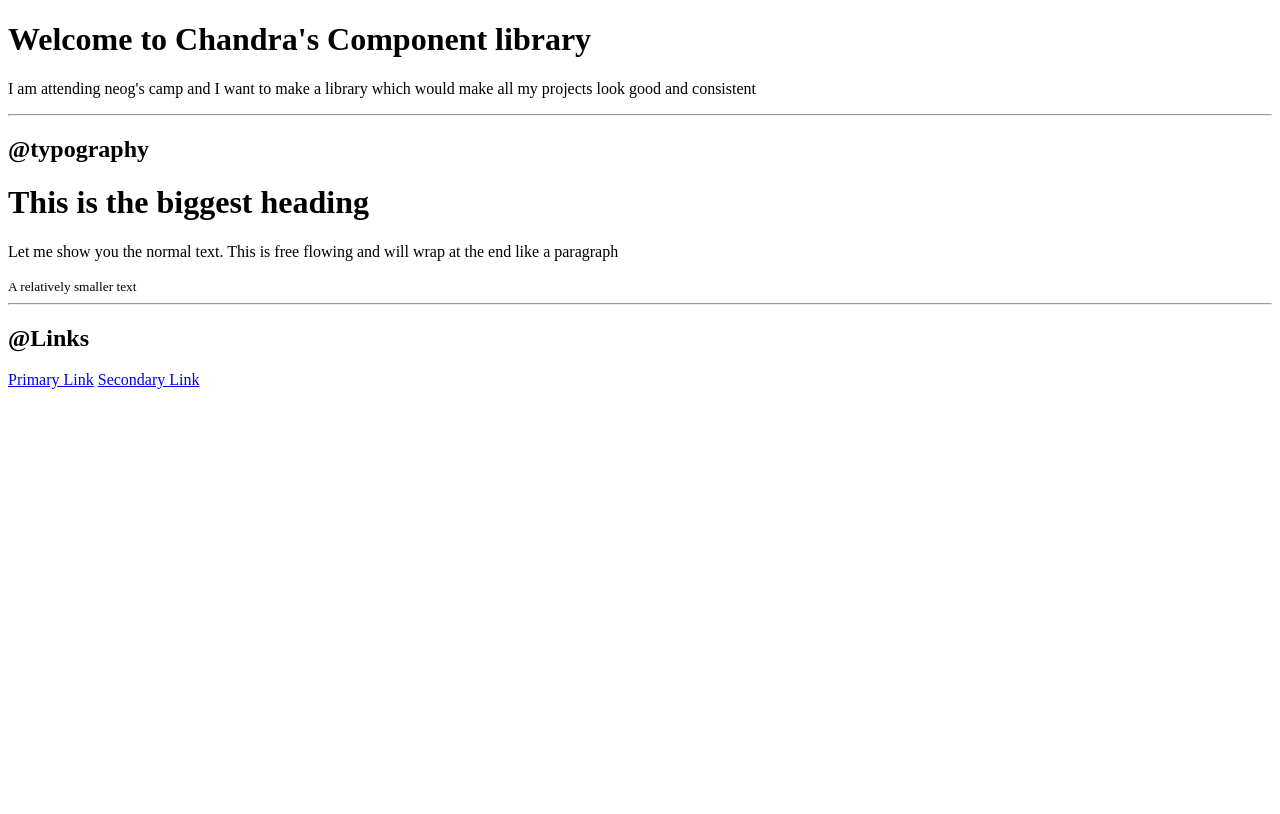
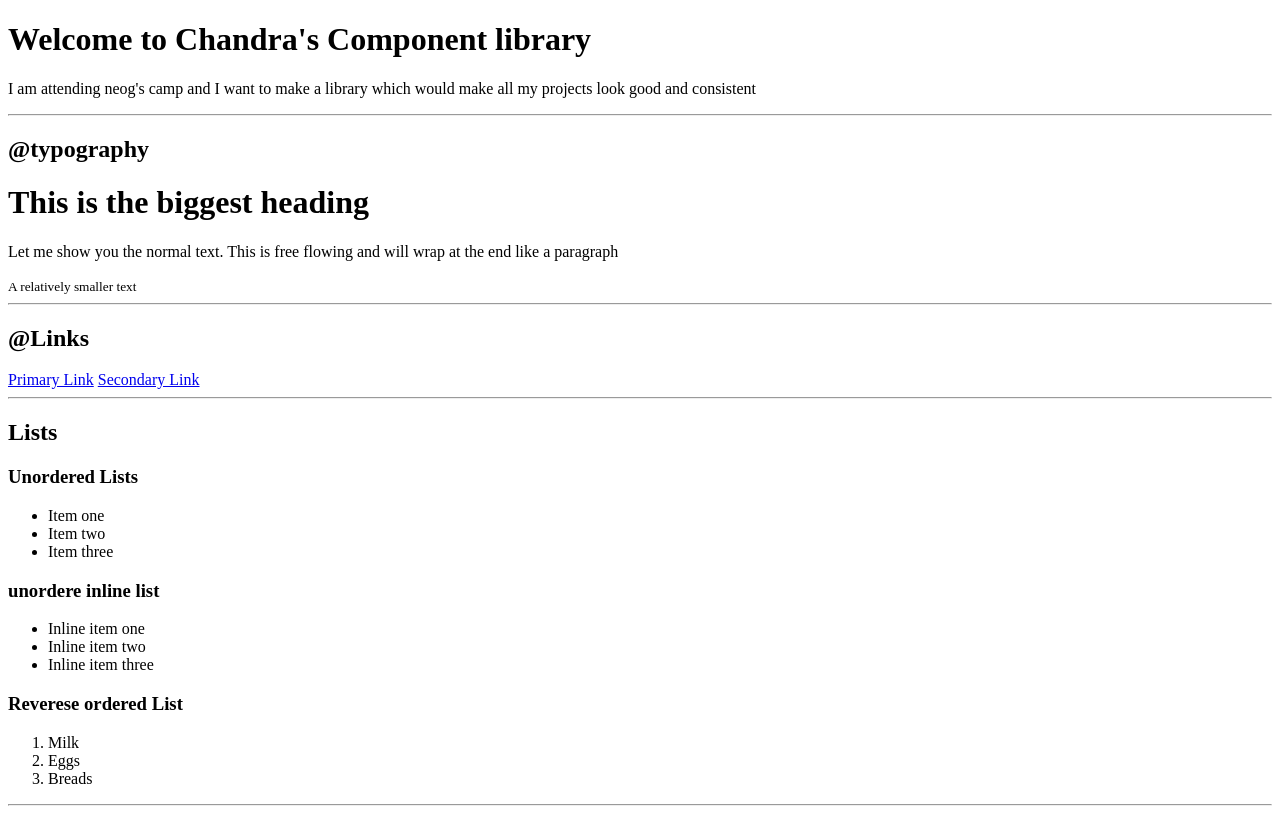
Before and after one commit to Chandramohan97/neogcmap-lesson3-live, a plain HTML site: page index.html in a window 1280 px wide. Drawn offline with Linux system fonts and the light colour scheme.

Commit message:
adding list

```diff
--- a/index.html
+++ b/index.html
@@ -24,5 +24,35 @@
     <h2>@Links</h2>
     <a href ="/"> Primary Link</a>
     <a href="/">Secondary Link</a>
+
+    <hr>
+
+    <h2> Lists</h2>
+    <h3> Unordered Lists</h3>
+
+    <ul>
+        <li> Item one</li>
+        <li> Item two</li>
+        <li> Item three</li>
+    </ul>
+
+    <h3> unordere inline list</h3>
+
+    <ul>
+        <li> Inline item one</li>
+        <li> Inline item two</li>
+        <li> Inline item three</li>
+    </ul>
+
+    <h3> Reverese ordered List</h3>
+
+    <ol>
+        <li> Milk</li>
+        <li> Eggs</li>
+        <li> Breads</li>
+    </ol>
+
+    <hr>
+
 </body>
 </html>
```
